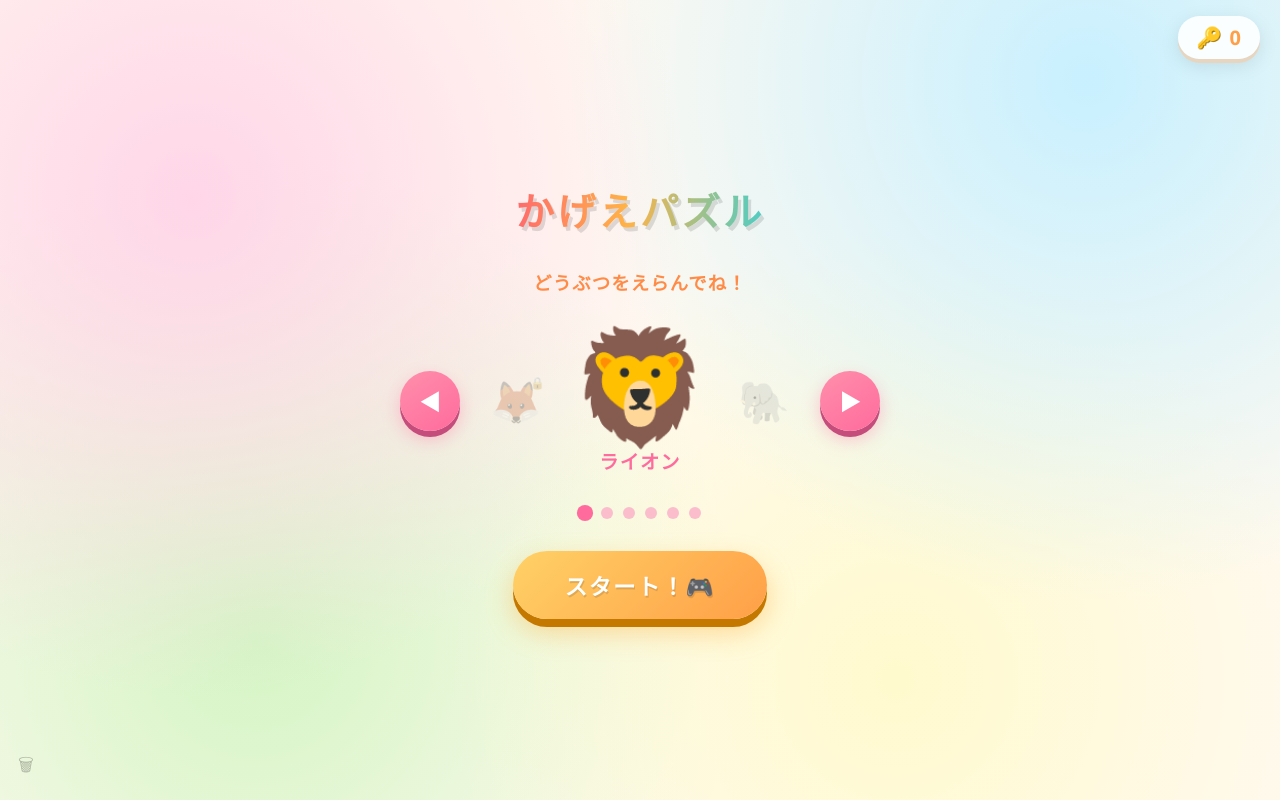
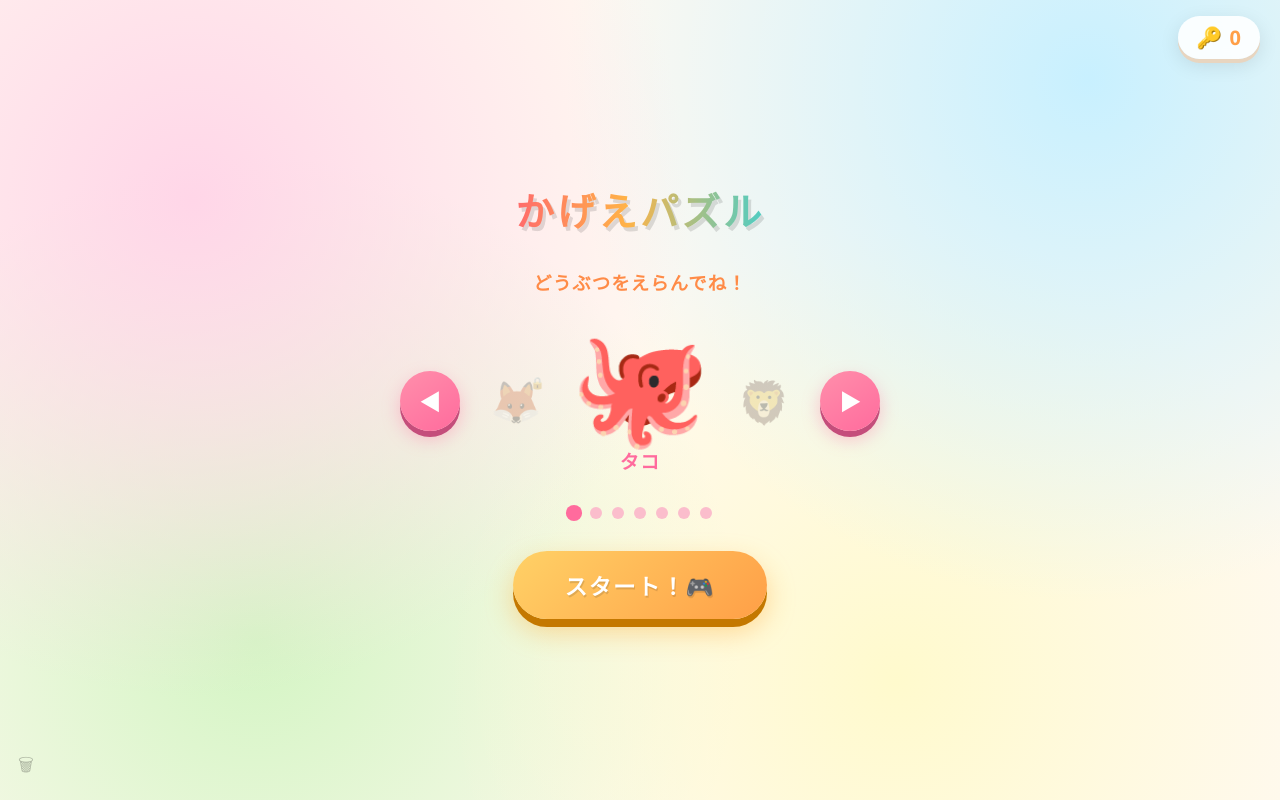
Before and after one commit to yookmt1122-lab/newpuzzle, a React (Vite) app: page / in a window 1280 px wide. Built offline with nearby package versions, Linux system fonts and the light colour scheme.

Commit message:
編集後: 🐙タコを動物リストの先頭に追加・INITIAL_LOCKEDを7要素に更新

```diff
--- a/src/ShadowPuzzle.jsx
+++ b/src/ShadowPuzzle.jsx
@@ -3,6 +3,7 @@ import { motion, AnimatePresence } from 'framer-motion'
 import './ShadowPuzzle.css'
 
 const ANIMALS = [
+  { emoji: '🐙', label: 'タコ' },
   { emoji: '🦁', label: 'ライオン' },
   { emoji: '🐘', label: 'ゾウ' },
   { emoji: '🐮', label: 'ウシ' },
@@ -10,7 +11,7 @@ const ANIMALS = [
   { emoji: '🐼', label: 'パンダ' },
   { emoji: '🦊', label: 'キツネ' },
 ]
-const INITIAL_LOCKED = [false, false, false, true, true, true]
+const INITIAL_LOCKED = [false, false, false, false, true, true, true]
 
 const PIECE_SIZE = 180
 const EMOJI_SIZE  = 140
```
